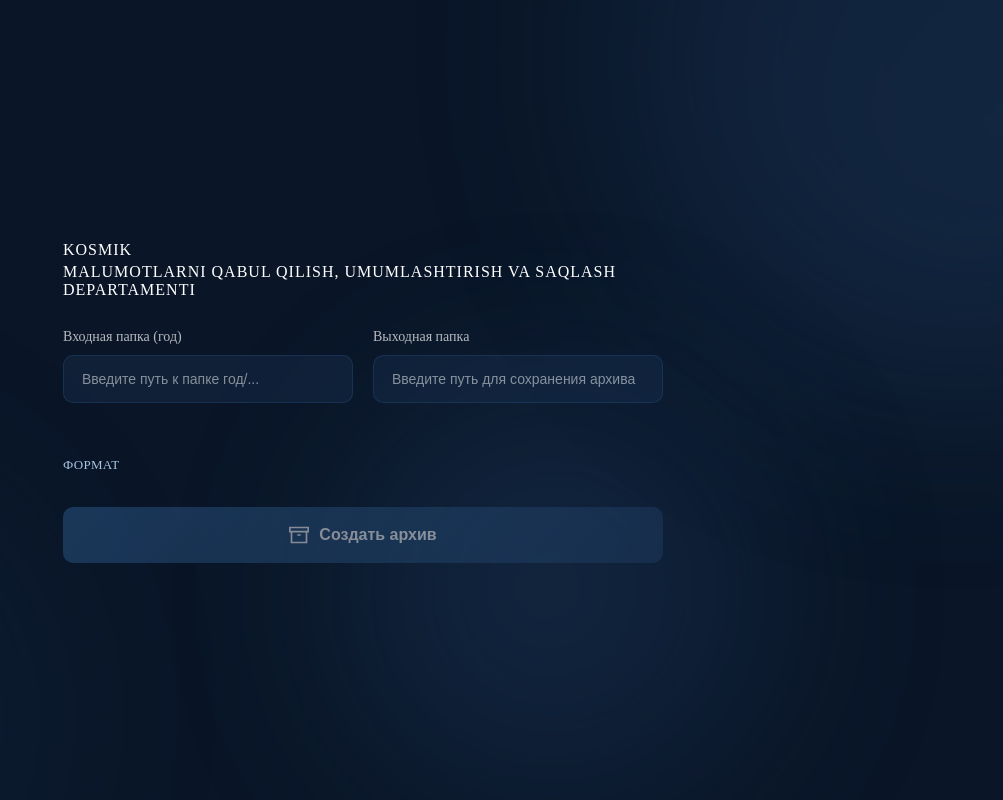
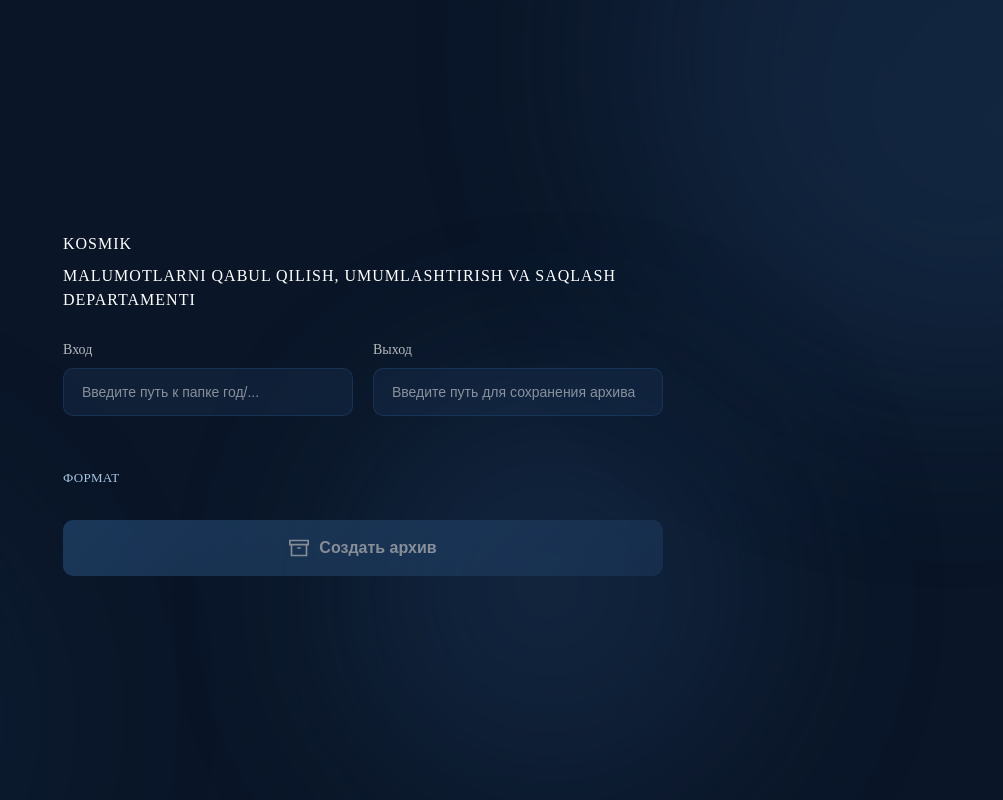
Before and after one commit to sultonbekov/2A-Unprocessed, a plain HTML site: page frontend/index.html in a window 1280 px wide. Shown: the whole page, without its empty margins (277-1280 px from the left). Drawn offline with Linux system fonts and the light colour scheme; no server answers.

Commit message:
same width for headers, added spacing

```diff
--- a/frontend/index.html
+++ b/frontend/index.html
@@ -29,7 +29,7 @@
                 <!-- Input/Output Row -->
                 <div class="io-row">
                     <div class="input-group">
-                        <label for="inputPath">Входная папка (год)</label>
+                        <label for="inputPath">Вход</label>
                         <div class="input-wrapper manual">
                             <input type="text" id="inputPath" placeholder="Введите путь к папке год/...">
                         </div>
@@ -37,7 +37,7 @@
                     </div>
 
                     <div class="input-group">
-                        <label for="outputPath">Выходная папка</label>
+                        <label for="outputPath">Выход</label>
                         <div class="input-wrapper manual">
                             <input type="text" id="outputPath" placeholder="Введите путь для сохранения архива">
                         </div>
--- a/frontend/styles.css
+++ b/frontend/styles.css
@@ -122,7 +122,10 @@ body {
     color: #ffffff;
     letter-spacing: 1px;
     text-align: left;
-    margin: 4px 0;
+    margin: 8px 0;
+    line-height: 1.5;
+    width: 100%;
+    max-width: 600px;
 }
 
 /* Main Form - flat, no card styling */
```
